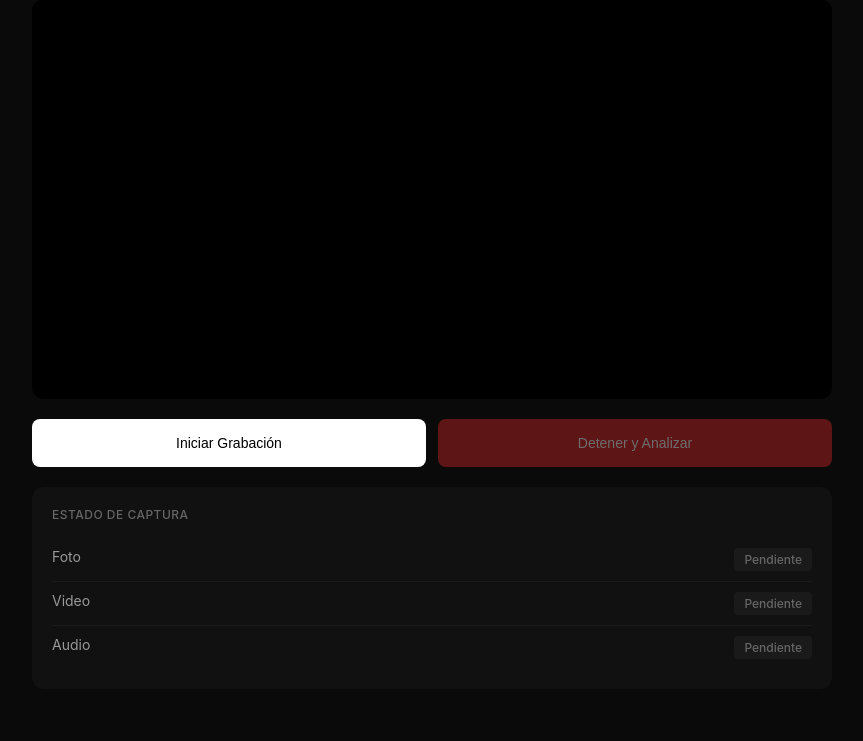
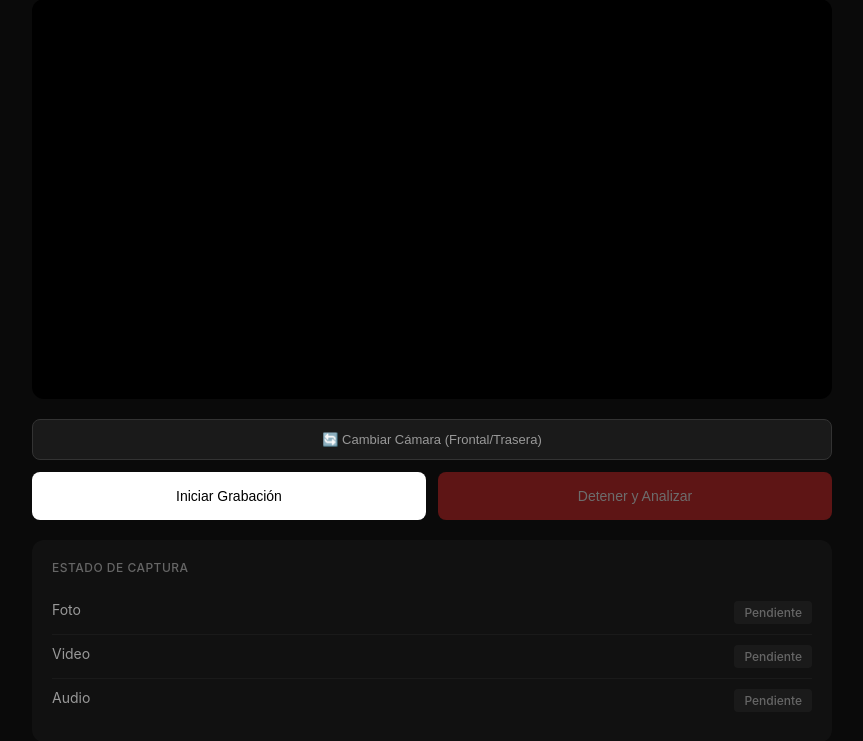
Before and after one commit to ChristianPE1/iot-flask-server, a Flask app: page /camera in a window 1280 px wide. Shown: the part 96-837 px from the top of the page, without its empty margins (208-1071 px from the left). Before the commit the page ends 755 px from the top, so only its background shows below. Run offline with Flask 3, Linux system fonts and the light colour scheme.

Commit message:
fix: webhook n8n producción, agregar selector de cámara frontal/trasera

```diff
--- a/server.py
+++ b/server.py
@@ -28,7 +28,7 @@ BUCKET_NAME = os.getenv('BUCKET_NAME', 'iot-captures-481620')
 VERTEX_AI_ENDPOINT = os.getenv('VERTEX_AI_ENDPOINT', 'https://southamerica-east1-aiplatform.googleapis.com/v1/projects/peaceful-impact-478922-t6/locations/southamerica-east1/endpoints/4530889505971896320:predict')
 ALERT_EMAIL = os.getenv('ALERT_EMAIL', 'cpardave@unsa.edu.pe')
 APP_URL = os.getenv('APP_URL', 'https://project-iot-481620.ue.r.appspot.com')
-N8N_WEBHOOK = 'https://christiantestcloud.app.n8n.cloud/webhook-test/send-alerta'
+N8N_WEBHOOK = 'https://christiantestcloud.app.n8n.cloud/webhook/send-alerta'  # Webhook en producción
 
 # Cliente de autenticación
 credentials = None
--- a/templates/camera.html
+++ b/templates/camera.html
@@ -71,6 +71,18 @@
             gap: 12px;
             margin-bottom: 20px;
         }
+        .btn-camera {
+            grid-column: 1 / -1;
+            padding: 12px;
+            background: #1a1a1a;
+            border: 1px solid #333;
+            border-radius: 8px;
+            color: #999;
+            font-size: 13px;
+            cursor: pointer;
+            transition: all 0.2s;
+        }
+        .btn-camera:hover { background: #222; color: #fff; }
         .btn {
             padding: 16px;
             border: none;
@@ -163,6 +175,9 @@
         </div>
 
         <div class="controls">
+            <button class="btn-camera" id="switchCameraBtn" onclick="switchCamera()">
+                🔄 Cambiar Cámara (Frontal/Trasera)
+            </button>
             <button class="btn btn-primary" id="startBtn" onclick="startRecording()">
                 Iniciar Grabación
             </button>
@@ -205,20 +220,38 @@
         let audioChunks = [];
         let stream = null;
         let audioStream = null;
+        let currentFacingMode = 'user'; // 'user' = frontal, 'environment' = trasera
 
         // Iniciar cámara al cargar
-        async function initCamera() {
+        async function initCamera(facingMode = 'user') {
             try {
-                stream = await navigator.mediaDevices.getUserMedia({
-                    video: { width: 1280, height: 720 },
+                // Detener stream anterior si existe
+                if (stream) {
+                    stream.getTracks().forEach(track => track.stop());
+                }
+
+                const constraints = {
+                    video: {
+                        width: { ideal: 1280 },
+                        height: { ideal: 720 },
+                        facingMode: facingMode
+                    },
                     audio: false
-                });
+                };
+
+                stream = await navigator.mediaDevices.getUserMedia(constraints);
                 video.srcObject = stream;
-                console.log('✅ Cámara iniciada');
+                currentFacingMode = facingMode;
+                console.log(`✅ Cámara iniciada (${facingMode === 'user' ? 'Frontal' : 'Trasera'})`);
             } catch (error) {
                 console.error('❌ Error al acceder a la cámara:', error);
                 alert('Error: No se puede acceder a la cámara. Verifica los permisos.');
             }
+        }
+
+        async function switchCamera() {
+            const newMode = currentFacingMode === 'user' ? 'environment' : 'user';
+            await initCamera(newMode);
         }
 
         async function startRecording() {
```
